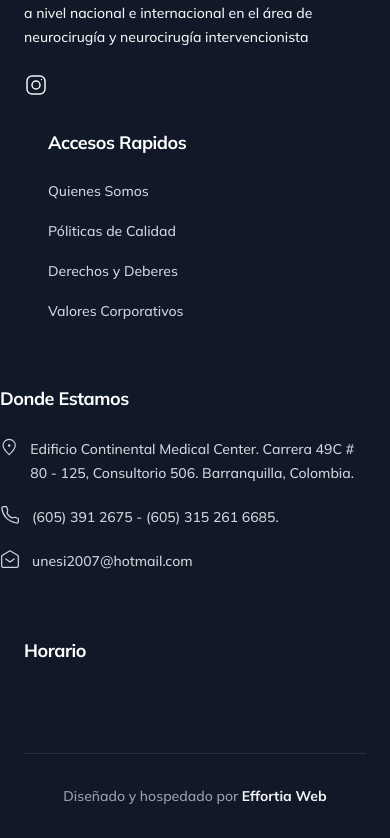
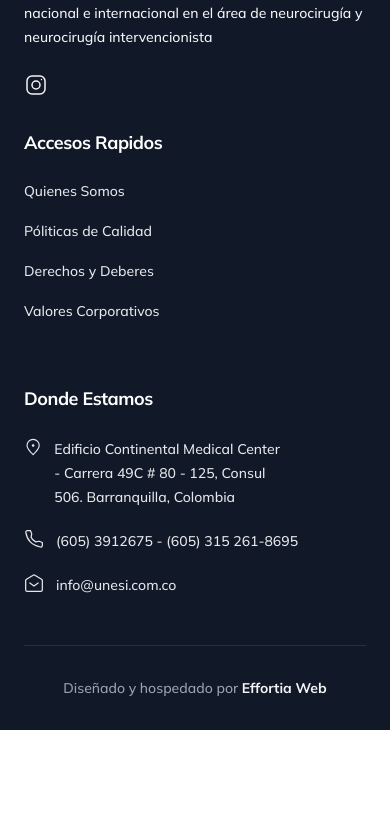
Before and after one commit to cadelbarre/unesi-nextjs-website, a Next.js app: page /contacto in a window 390 px wide. Shown: the part 2158-2996 px from the top of the page. After the commit the page ends 2888 px from the top, so only its background shows below. Built offline with nearby package versions, Linux system fonts and the light colour scheme.

Commit message:
fix responsive

```diff
--- a/src/components/footer-links.tsx
+++ b/src/components/footer-links.tsx
@@ -1,13 +1,14 @@
 import Link from 'next/link'
+import unesi from '@/assets/empresa'
 
 export default function FooterLink (): JSX.Element {
   return (
-    <div className='col-span-2 '>
-      <div className='grid grid.cols-1 md:grid-cols-3 gap-16 md:gap-8 '>
+    <div className='md:col-span-3 lg:col-span-2 '>
+      <div className='grid grid.cols-1 md:grid-cols-2 gap-16 md:gap-8 '>
 
-        <div className='text-sm ml-6'>
+        <div className='text-sm md:ml-6'>
           <h3 className='text-lg font-bold leading-7 text-white'>Accesos Rapidos</h3>
-          <ul className='flex flex-col gap-y-2 mt-6 text-gray-300 space-y-3'>
+          <ul className='flex flex-col gap-y-2 mt-6 text-gray-200 space-y-3'>
             <li className='hover:text-white hover:translate-x-1 transition duration-300 ease-in-out'>
               <Link href='/nosotros'>Quienes Somos</Link>
             </li>
@@ -23,29 +24,28 @@ export default function FooterLink (): JSX.Element {
           </ul>
         </div>
 
-        <div className=' text-sm -ml-6'>
+        <div className='text-sm md:-ml-6'>
           <h3 className='text-lg font-bold leading-7 text-white'>Donde Estamos</h3>
-          <ul className='flex flex-col gap-y-2 mt-6 text-gray-300 space-y-3'>
+          <ul className='flex flex-col gap-y-2 mt-6 text-gray-200 space-y-3'>
             <li className='flex gap-x-3 leading-6'>
               <svg width='20px' height='20px' strokeWidth='1.5' viewBox='0 0 24 24' fill='none' xmlns='http://www.w3.org/2000/svg' color='currentColor'><path d='M20 10c0 4.418-8 12-8 12s-8-7.582-8-12a8 8 0 1116 0z' stroke='currentColor' strokeWidth='1.5' /><path d='M12 11a1 1 0 100-2 1 1 0 000 2z' fill='currentColor' stroke='currentColor' strokeWidth='1.5' strokeLinecap='round' strokeLinejoin='round' className='flex-grow' /></svg>
-              <span className='w-full h-full text-balance'>Edificio Continental Medical Center. Carrera 49C # 80 -
-                125, Consultorio 506. Barranquilla, Colombia.
+              <span className='w-full h-full text-balance'>
+                {unesi.ubicacion.direccion + ' ' + unesi.ubicacion.ciudad}
               </span>
             </li>
             <li className='flex gap-x-3 leading-6'>
               <svg width='20px' height='20px' strokeWidth='1.5' viewBox='0 0 24 24' fill='none' xmlns='http://www.w3.org/2000/svg' color='currentColor'><path d='M18.118 14.702L14 15.5c-2.782-1.396-4.5-3-5.5-5.5l.77-4.13L7.815 2H4.064c-1.128 0-2.016.932-1.847 2.047.42 2.783 1.66 7.83 5.283 11.453 3.805 3.805 9.286 5.456 12.302 6.113 1.165.253 2.198-.655 2.198-1.848v-3.584l-3.882-1.479z' stroke='currentColor' strokeWidth='1.5' strokeLinecap='round' strokeLinejoin='round' /></svg>
-              <span className='text-balance'>(605) 391 2675 - (605) 315 261 6685.</span>
+              <span className='text-balance'>
+                {unesi.telefonos}
+              </span>
             </li>
             <li className='flex gap-x-3 leading-6'>
               <svg width='20px' height='20px' strokeWidth='1.5' viewBox='0 0 24 24' fill='none' xmlns='http://www.w3.org/2000/svg' color='currentColor'><path d='M7 12l5 3.5 5-3.5' stroke='currentColor' strokeWidth='1.5' strokeLinecap='round' strokeLinejoin='round' /><path d='M2 20V9.132a2 2 0 01.971-1.715l8-4.8a2 2 0 012.058 0l8 4.8A2 2 0 0122 9.132V20a2 2 0 01-2 2H4a2 2 0 01-2-2z' stroke='currentColor' strokeWidth='1.5' /></svg>
-              <span>unesi2007@hotmail.com</span>
+              <a href={`mailto:${unesi.email}`}>
+                {unesi.email}
+              </a>
             </li>
           </ul>
-        </div>
-
-        <div className='text-white'>
-          <h3 className='text-lg font-bold leading-7 text-white'>Horario</h3>
-          <p>Lunes - Viernes</p>
         </div>
 
       </div>
```
